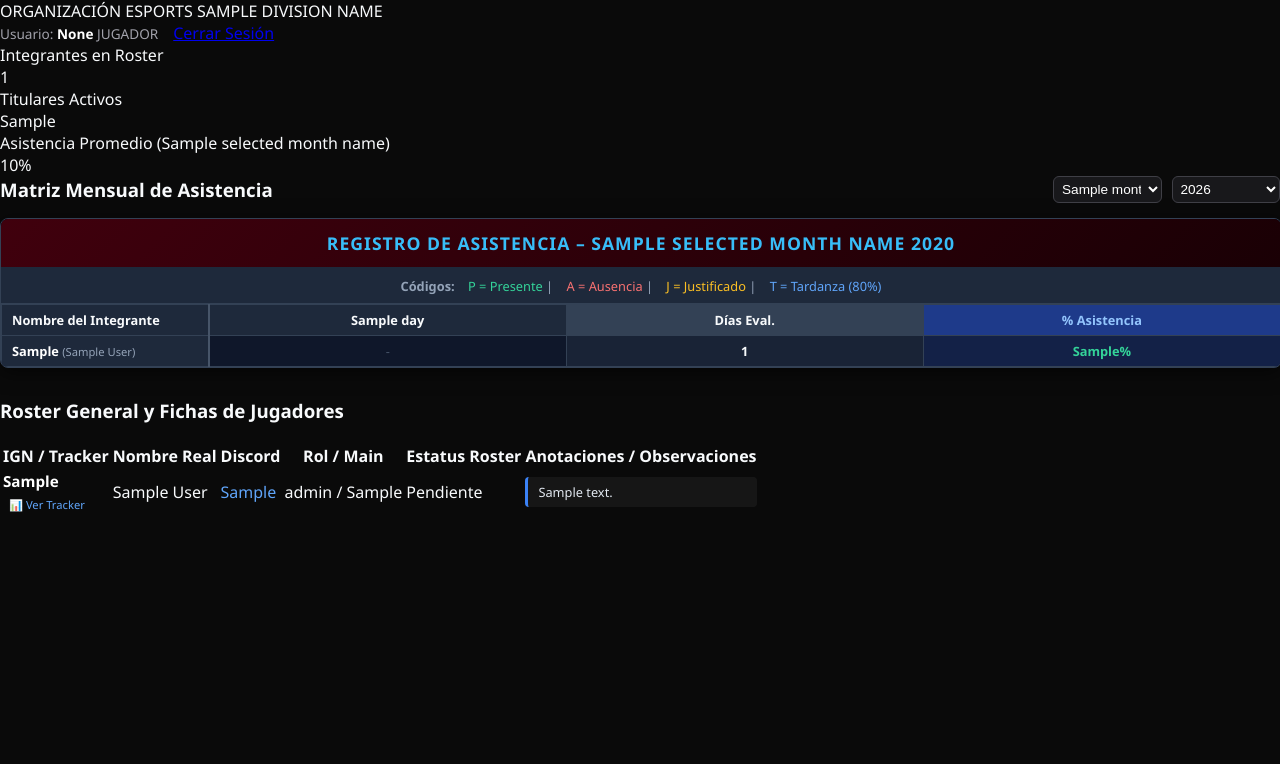
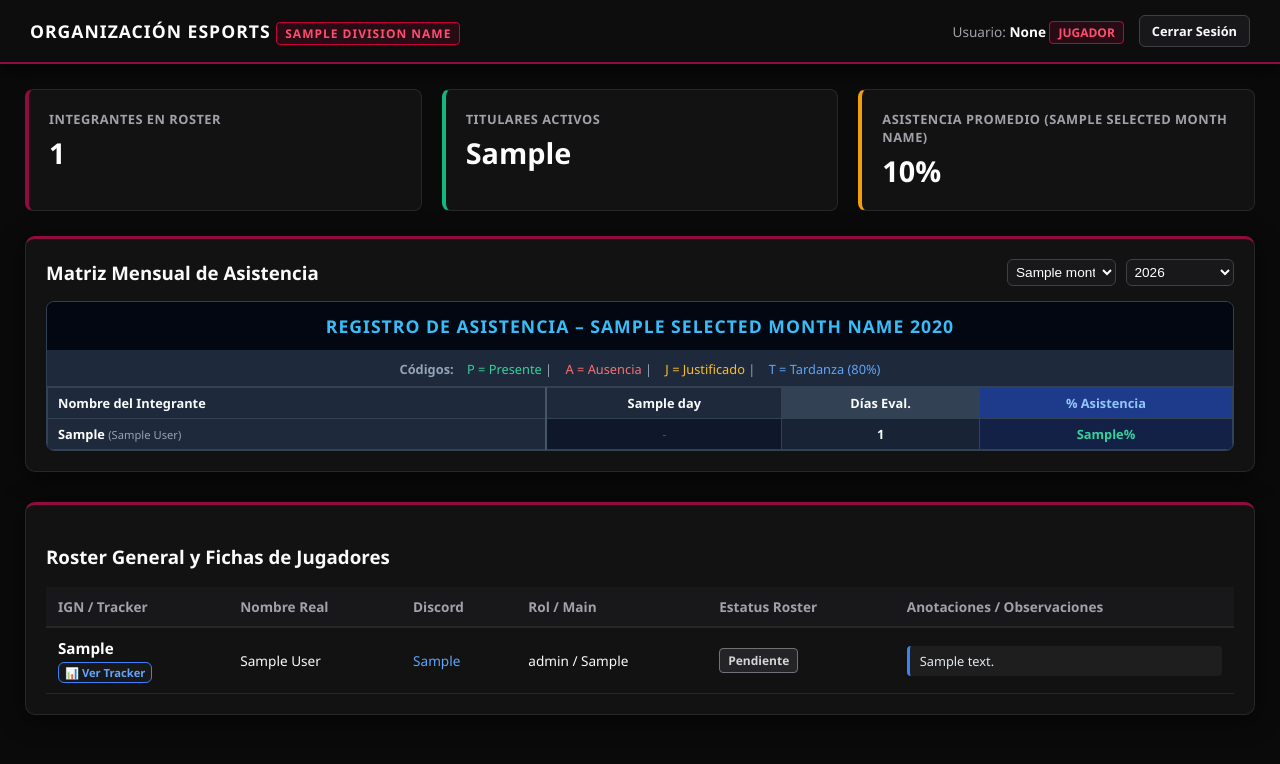
Before and after one commit to linzoldyck8-ship-it/Diviciones-scarlet, a Flask app: template templates/dashboard.html in a window 1280 px wide. Shown: the top 764 px of the page. Run offline with Flask 3, Linux system fonts and the light colour scheme; the template is opened without the code that fills it: most values are stand-ins (such as "Sample title", 1, 10 or a date in 2020).

Commit message:
Update style.css

```diff
--- a/static/style.css
+++ b/static/style.css
@@ -1,10 +1,10 @@
 :root {
     --bg-dark: #0a0a0a;
     --card-bg: #121212;
-    --border-color: #2a2a2a;
+    --border-color: #27272a;
     --scarlet-primary: #900C3F;
     --scarlet-light: #c70039;
-    --scarlet-glow: rgba(144, 12, 63, 0.4);
+    --scarlet-glow: rgba(144, 12, 63, 0.35);
     --text-main: #f8fafc;
     --text-muted: #a1a1aa;
 }
@@ -12,239 +12,212 @@
 body {
     background-color: var(--bg-dark);
     color: var(--text-main);
-    font-family: 'Segoe UI', Tahoma, Geneva, Verdana, sans-serif;
+    font-family: 'Segoe UI', system-ui, -apple-system, sans-serif;
     margin: 0;
     padding: 0;
 }
 
-/* --- ESTILOS DE LOGIN Y REGISTRO --- */
+.container {
+    max-width: 1400px;
+    margin: 0 auto;
+    padding: 25px;
+}
+
+/* --- NAVEGACIÓN SUPERIOR --- */
+.top-nav {
+    background: #0d0d0d;
+    border-bottom: 2px solid var(--scarlet-primary);
+    padding: 15px 30px;
+    display: flex;
+    justify-content: space-between;
+    align-items: center;
+    box-shadow: 0 4px 20px rgba(0,0,0,0.8);
+}
+
+.brand-title {
+    font-size: 1.1rem;
+    font-weight: 800;
+    letter-spacing: 1px;
+    color: #fff;
+}
+
+.brand-badge {
+    background: rgba(144, 12, 63, 0.2);
+    border: 1px solid var(--scarlet-light);
+    color: #ff4d6d;
+    padding: 2px 8px;
+    border-radius: 4px;
+    font-size: 0.75rem;
+    font-weight: 700;
+}
+
+/* --- TARJETAS CORPORATIVAS Y KPIS --- */
+.corporate-card {
+    background: var(--card-bg);
+    border: 1px solid var(--border-color);
+    border-top: 3px solid var(--scarlet-primary);
+    border-radius: 10px;
+    padding: 20px;
+    margin-bottom: 25px;
+    box-shadow: 0 4px 25px rgba(0, 0, 0, 0.6);
+}
+
+.kpi-grid {
+    display: grid;
+    grid-template-columns: repeat(auto-fit, minmax(240px, 1fr));
+    gap: 20px;
+    margin-bottom: 25px;
+}
+
+.kpi-card {
+    background: var(--card-bg);
+    border: 1px solid var(--border-color);
+    border-left: 4px solid var(--scarlet-primary);
+    border-radius: 8px;
+    padding: 20px;
+}
+
+.kpi-label {
+    font-size: 0.8rem;
+    color: var(--text-muted);
+    font-weight: 600;
+    text-transform: uppercase;
+    letter-spacing: 0.5px;
+}
+
+.kpi-value {
+    font-size: 1.8rem;
+    font-weight: 800;
+    color: #fff;
+    margin-top: 5px;
+}
+
+/* --- BOTONES Y FORMULARIOS --- */
+.btn-primary {
+    background: linear-gradient(135deg, var(--scarlet-primary) 0%, #600020 100%);
+    color: #ffffff;
+    border: 1px solid var(--scarlet-light);
+    padding: 8px 16px;
+    font-size: 0.85rem;
+    font-weight: bold;
+    border-radius: 6px;
+    cursor: pointer;
+    transition: all 0.2s ease;
+    text-decoration: none;
+    display: inline-block;
+}
+
+.btn-primary:hover {
+    background: linear-gradient(135deg, var(--scarlet-light) 0%, var(--scarlet-primary) 100%);
+    box-shadow: 0 0 10px var(--scarlet-glow);
+}
+
+.btn-secondary {
+    background: #18181b;
+    color: var(--text-main);
+    border: 1px solid #3f3f46;
+    padding: 6px 12px;
+    font-size: 0.8rem;
+    font-weight: 600;
+    border-radius: 6px;
+    cursor: pointer;
+    transition: all 0.2s ease;
+    text-decoration: none;
+    display: inline-block;
+}
+
+.btn-secondary:hover {
+    border-color: var(--scarlet-light);
+    background: #27272a;
+}
+
+.form-control {
+    width: 100%;
+    padding: 8px 10px;
+    background: #18181b;
+    border: 1px solid #3f3f46;
+    border-radius: 6px;
+    color: #ffffff;
+    font-size: 0.85rem;
+    box-sizing: border-box;
+    transition: border-color 0.2s;
+}
+
+.form-control:focus {
+    outline: none;
+    border-color: var(--scarlet-light);
+    box-shadow: 0 0 6px var(--scarlet-glow);
+}
+
+/* --- ALERTAS --- */
+.alert {
+    padding: 12px 16px;
+    border-radius: 6px;
+    margin-bottom: 20px;
+    font-size: 0.85rem;
+    font-weight: 600;
+}
+.alert-success { background: rgba(16, 185, 129, 0.15); border: 1px solid #10b981; color: #34d399; }
+.alert-danger { background: rgba(239, 68, 68, 0.15); border: 1px solid #ef4444; color: #f87171; }
+.alert-warning { background: rgba(245, 158, 11, 0.15); border: 1px solid #f59e0b; color: #fbbf24; }
+.alert-info { background: rgba(59, 130, 246, 0.15); border: 1px solid #3b82f6; color: #60a5fa; }
+
+/* --- TABLAS GENERALES --- */
+.data-table {
+    width: 100%;
+    border-collapse: collapse;
+    font-size: 0.85rem;
+    text-align: left;
+}
+
+.data-table th {
+    background-color: #18181b;
+    color: #a1a1aa;
+    font-weight: 700;
+    padding: 10px 12px;
+    border-bottom: 2px solid var(--border-color);
+}
+
+.data-table td {
+    padding: 10px 12px;
+    border-bottom: 1px solid var(--border-color);
+    vertical-align: middle;
+}
+
+.status-pill {
+    padding: 3px 8px;
+    border-radius: 4px;
+    font-size: 0.75rem;
+    font-weight: 700;
+    display: inline-block;
+}
+.status-titular { background: rgba(16, 185, 129, 0.2); color: #34d399; border: 1px solid #10b981; }
+.status-suplente { background: rgba(59, 130, 246, 0.2); color: #60a5fa; border: 1px solid #3b82f6; }
+.status-reserva { background: rgba(245, 158, 11, 0.2); color: #fbbf24; border: 1px solid #f59e0b; }
+.status-inactivo { background: rgba(239, 68, 68, 0.2); color: #f87171; border: 1px solid #ef4444; }
+.status-pendiente { background: rgba(113, 113, 122, 0.2); color: #d4d4d8; border: 1px solid #71717a; }
+
+/* --- ESTILOS LOGIN Y REGISTRO --- */
 .login-container {
     max-width: 1100px;
     margin: 40px auto;
     padding: 20px;
 }
-
-.portal-header {
-    text-align: center;
-    margin-bottom: 40px;
-}
-
+.portal-header { text-align: center; margin-bottom: 30px; }
 .portal-title {
-    font-size: 1.8rem;
+    font-size: 1.6rem;
     font-weight: 800;
-    color: #ffffff;
+    color: #fff;
     text-transform: uppercase;
-    letter-spacing: 2px;
+    letter-spacing: 1.5px;
     border-bottom: 2px solid var(--scarlet-primary);
     display: inline-block;
-    padding-bottom: 8px;
+    padding-bottom: 6px;
 }
-
 .auth-grid {
     display: grid;
     grid-template-columns: 1fr 1.2fr;
-    gap: 30px;
+    gap: 25px;
     align-items: start;
 }
-
-@media (max-width: 768px) {
-    .auth-grid {
-        grid-template-columns: 1fr;
-    }
-}
-
-.auth-card {
-    background: #121212;
-    border: 1px solid var(--border-color);
-    border-top: 4px solid var(--scarlet-primary);
-    border-radius: 8px;
-    padding: 30px;
-    box-shadow: 0 4px 20px rgba(0, 0, 0, 0.7);
-}
-
-.auth-card h2 {
-    color: #ffffff;
-    font-size: 1.3rem;
-    margin-top: 0;
-    margin-bottom: 20px;
-    padding-bottom: 10px;
-    border-bottom: 1px solid var(--border-color);
-}
-
-.form-group {
-    margin-bottom: 16px;
-    display: flex;
-    flex-direction: column;
-}
-
-.form-group label {
-    font-size: 0.85rem;
-    color: #a1a1aa;
-    margin-bottom: 6px;
-    font-weight: 600;
-}
-
-.form-control {
-    width: 100%;
-    padding: 10px 12px;
-    background: #18181b;
-    border: 1px solid #3f3f46;
-    border-radius: 6px;
-    color: #ffffff;
-    font-size: 0.9rem;
-    box-sizing: border-box;
-    transition: all 0.2s ease;
-}
-
-.form-control:focus {
-    outline: none;
-    border-color: var(--scarlet-light);
-    box-shadow: 0 0 8px var(--scarlet-glow);
-}
-
-.btn-scarlet-block {
-    width: 100%;
-    background: linear-gradient(135deg, var(--scarlet-primary) 0%, #600020 100%);
-    color: #ffffff;
-    border: 1px solid var(--scarlet-light);
-    padding: 12px;
-    font-size: 0.95rem;
-    font-weight: bold;
-    border-radius: 6px;
-    cursor: pointer;
-    transition: all 0.2s ease;
-    margin-top: 10px;
-}
-
-.btn-scarlet-block:hover {
-    background: linear-gradient(135deg, var(--scarlet-light) 0%, var(--scarlet-primary) 100%);
-    box-shadow: 0 0 12px var(--scarlet-glow);
-}
-
-/* --- TABLA DE ASISTENCIA SIN SCROLL --- */
-.excel-table-container {
-    width: 100%;
-    overflow-x: hidden;
-    border: 1px solid var(--scarlet-primary);
-    border-radius: 8px;
-    margin-top: 15px;
-    background: #0d0d0d;
-    box-shadow: 0 4px 20px rgba(0, 0, 0, 0.6);
-}
-
-.excel-header-title {
-    background: linear-gradient(135deg, #40000d 0%, #1a0005 100%);
-    color: #ff4d6d;
-    font-size: 1.15rem;
-    font-weight: 800;
-    padding: 12px;
-    letter-spacing: 1.5px;
-    text-align: center;
-    border-bottom: 2px solid var(--scarlet-primary);
-    text-transform: uppercase;
-}
-
-.excel-legend-bar {
-    background: #171717;
-    color: var(--text-muted);
-    padding: 8px;
-    font-size: 0.8rem;
-    text-align: center;
-    border-bottom: 1px solid var(--border-color);
-}
-
-.excel-table {
-    width: 100%;
-    border-collapse: collapse;
-    table-layout: fixed;
-    font-size: 0.75rem;
-}
-
-.excel-table th, .excel-table td {
-    border: 1px solid var(--border-color);
-    padding: 4px 1px;
-    text-align: center;
-}
-
-.excel-table th {
-    background-color: #18181b;
-    color: #e4e4e7;
-    font-weight: 700;
-}
-
-.sticky-col {
-    width: 15%;
-    background-color: #141414 !important;
-    text-align: left !important;
-    padding-left: 8px !important;
-    font-weight: bold;
-    color: #fff;
-    border-right: 2px solid var(--scarlet-primary) !important;
-    white-space: nowrap;
-    overflow: hidden;
-    text-overflow: ellipsis;
-}
-
-/* SELECTORES MÁS GRANDES Y VISIBLES */
-.att-select {
-    width: 100%;
-    background: #18181b;
-    color: #ffffff;
-    border: 1px solid #3f3f46;
-    border-radius: 4px;
-    padding: 4px 0;
-    font-size: 0.95rem;
-    font-weight: 800;
-    text-align: center;
-    text-align-last: center;
-    cursor: pointer;
-    appearance: none;
-    -webkit-appearance: none;
-    -moz-appearance: none;
-    transition: all 0.2s ease;
-}
-
-.att-select:focus {
-    outline: none;
-    border-color: var(--scarlet-light);
-    box-shadow: 0 0 6px var(--scarlet-glow);
-}
-
-.att-select option {
-    background-color: #121212;
-    color: #fff;
-    font-weight: bold;
-}
-
-.att-badge {
-    display: inline-block;
-    width: 100%;
-    padding: 3px 0;
-    border-radius: 4px;
-    font-weight: 800;
-    font-size: 0.9rem;
-    text-align: center;
-}
-
-.att-badge-P { background-color: #10b981; color: #fff; }
-.att-badge-A { background-color: #ef4444; color: #fff; }
-.att-badge-J { background-color: #f59e0b; color: #fff; }
-.att-badge-T { background-color: #3b82f6; color: #fff; }
-.att-badge-empty { color: #52525b; font-weight: normal; }
-
-.btn-scarlet {
-    background: linear-gradient(135deg, var(--scarlet-primary) 0%, #600020 100%);
-    color: #ffffff;
-    border: 1px solid var(--scarlet-light);
-    padding: 8px 20px;
-    font-size: 0.85rem;
-    font-weight: bold;
-    border-radius: 6px;
-    cursor: pointer;
-    transition: all 0.2s ease;
-}
-
-.btn-scarlet:hover {
-    background: linear-gradient(135deg, var(--scarlet-light) 0%, var(--scarlet-primary) 100%);
-    box-shadow: 0 0 10px var(--scarlet-glow);
-}
+@media (max-width: 768px) { .auth-grid { grid-template-columns: 1fr; } }
```
